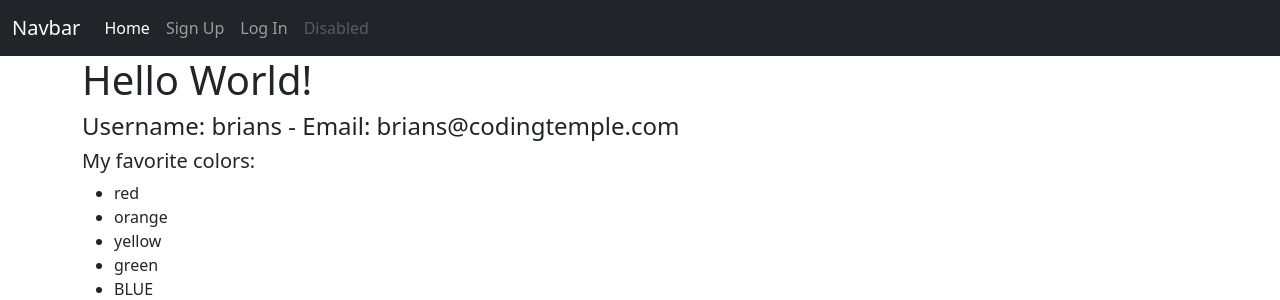
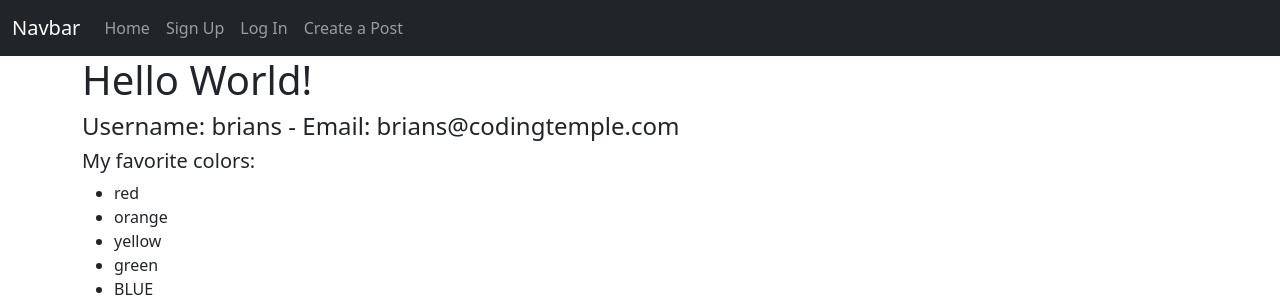
Before and after one commit to graceca87/Flask_-_React, a Flask app: page / in a window 1280 px wide. Shown: the top 300 px of the page. Run offline with Flask 2, Linux system fonts and the light colour scheme; some libraries are stand-ins or nearby versions.

Commit message:
Minor: update nav

```diff
--- a/app/templates/base.html
+++ b/app/templates/base.html
@@ -20,10 +20,10 @@
                 </button>
                 <div class="collapse navbar-collapse" id="navbarNavAltMarkup">
                 <div class="navbar-nav">
-                    <a class="nav-link active" aria-current="page" href="{{ url_for('index') }}">Home</a>
+                    <a class="nav-link" href="{{ url_for('index') }}">Home</a>
                     <a class="nav-link" href="{{ url_for('signup') }}">Sign Up</a>
                     <a class="nav-link" href="#">Log In</a>
-                    <a class="nav-link disabled" href="#" tabindex="-1" aria-disabled="true">Disabled</a>
+                    <a class="nav-link " href="{{ url_for('create') }}">Create a Post</a>
                 </div>
                 </div>
             </div>
```
